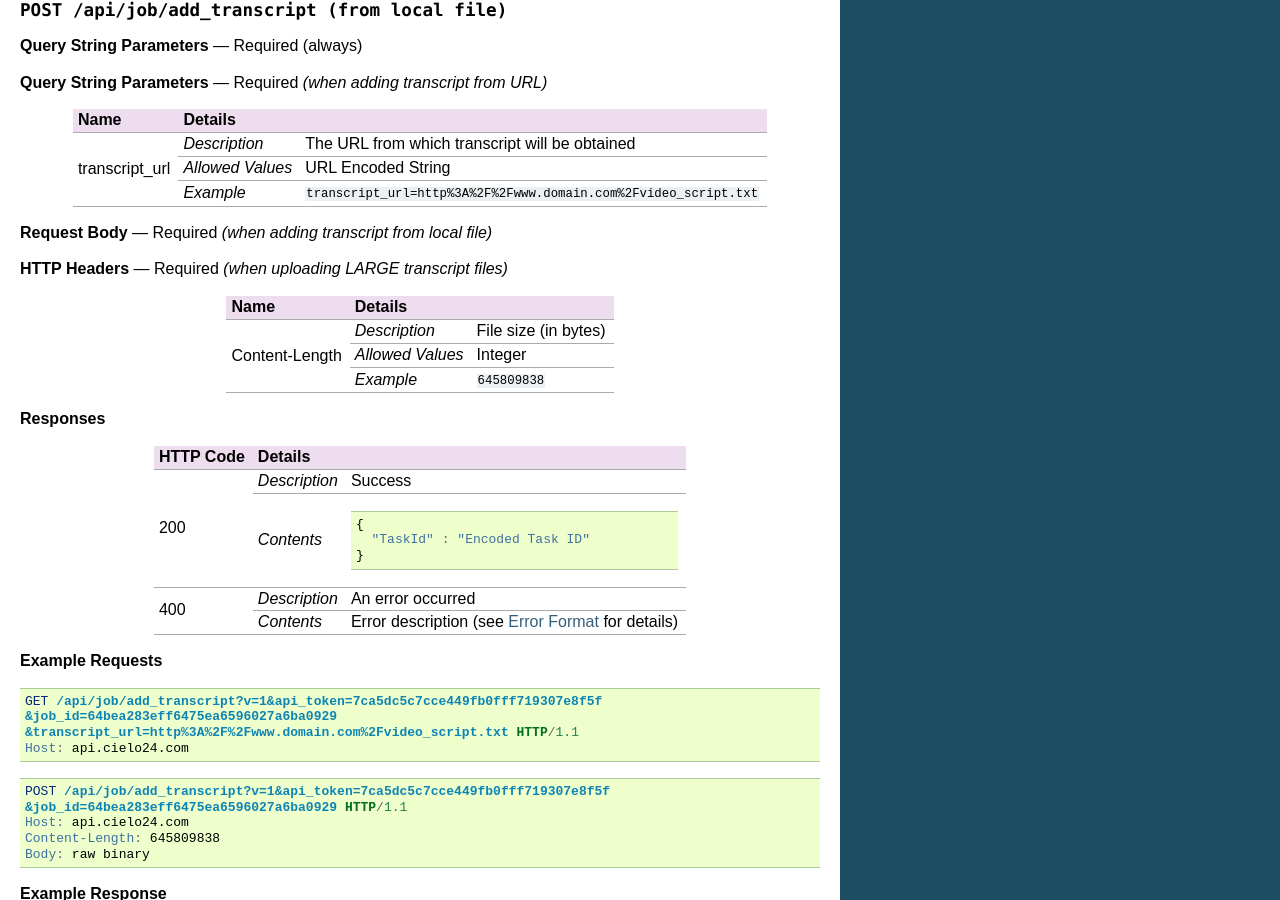
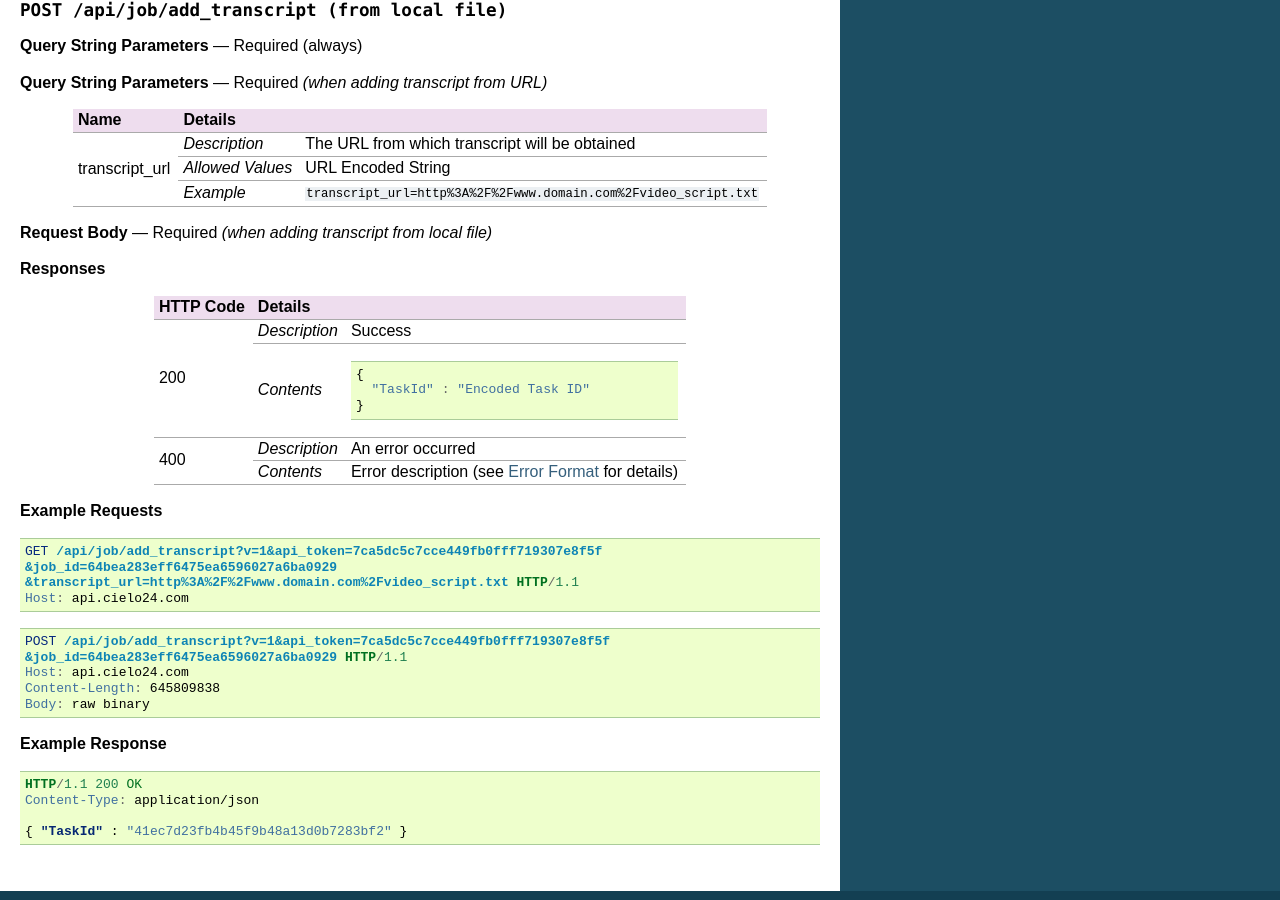
Before and after one commit to cielo24/Docs, a Sphinx documentation site: the page built from api/source/job_control/add_transcript_to_job.rst, in a window 1280 px wide and 900 px high, scrolled down 437 px. Built offline with Sphinx 7.4.7, drawn with Linux system fonts in a browser that asks for light colours.

Commit message:
Update add_transcript_to_job.rst

```diff
--- a/api/source/job_control/add_transcript_to_job.rst
+++ b/api/source/job_control/add_transcript_to_job.rst
@@ -76,18 +76,6 @@ specify the Content-Length in the header. File size is limited to 10 gb.
 |                  | `Example`        | not applicable                                            |
 +------------------+------------------+-----------------------------------------------------------+
 
-**HTTP Headers** — Required `(when uploading LARGE transcript files)`
-
-+------------------+------------------------------------------------------------------------------+
-| Name             | Details                                                                      |
-+==================+==================+===========================================================+
-| Content-Length   | `Description`    | File size (in bytes)                                      |
-|                  +------------------+-----------------------------------------------------------+
-|                  | `Allowed Values` | Integer                                                   |
-|                  +------------------+-----------------------------------------------------------+
-|                  | `Example`        | ``645809838``                                             |
-+------------------+------------------+-----------------------------------------------------------+
-
 **Responses**
 
 +-----------+-------------------------------------------------------------------------------------+
```
